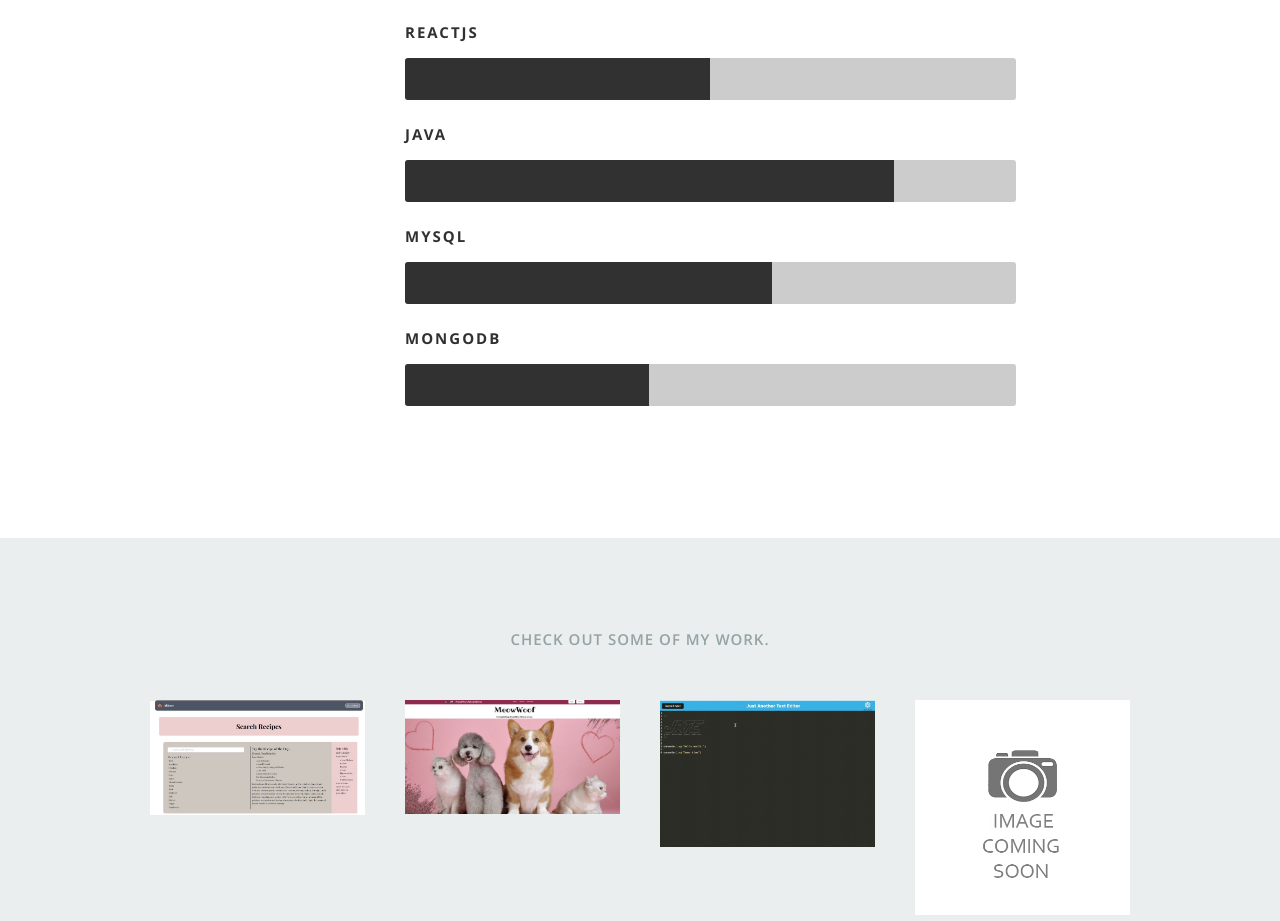
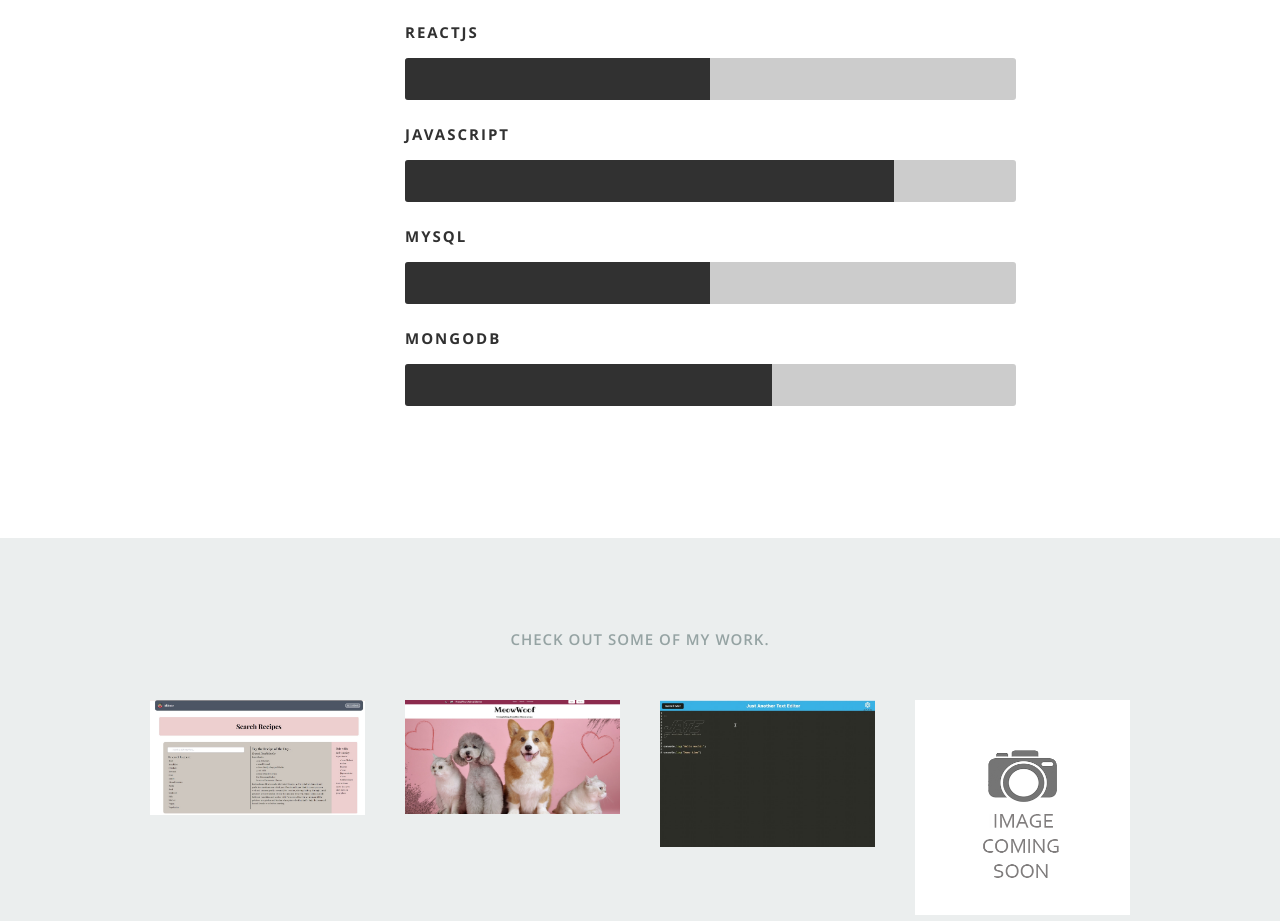
Before and after one commit to crhinesmith/crhinesmithPortfolio, a React (Create React App) app: page / in a window 1280 px wide. Shown: the part 1974-2895 px from the top of the page. Built offline with nearby package versions, Linux system fonts and the light colour scheme.

Commit message:
pushing to Heroku

```diff
--- a/public/css/layout.css
+++ b/public/css/layout.css
@@ -340,18 +340,18 @@ ul#nav li.current a { color: #F06000; }
   	-moz-animation: wordpress 2s ease;
   	-webkit-animation: wordpress 2s ease;
 }
-.java {
+.javascript {
    width: 80%;
    -moz-animation: wordpress 2s ease;
    -webkit-animation: wordpress 2s ease;
 }
 .mysql {
-   width: 60%;
+   width: 50%;
    -moz-animation: wordpress 2s ease;
    -webkit-animation: wordpress 2s ease;
 }
 .mongodb {
-   width: 40%;
+   width: 60%;
    -moz-animation: wordpress 2s ease;
    -webkit-animation: wordpress 2s ease;
 }
--- a/src/resumeData.js
+++ b/src/resumeData.js
@@ -57,7 +57,7 @@ let resumeData = {
       "skillname": "Reactjs"
     },
     {
-      "skillname": "Java"
+      "skillname": "Javascript"
     },
     {
       "skillname": "MySQL"
```
